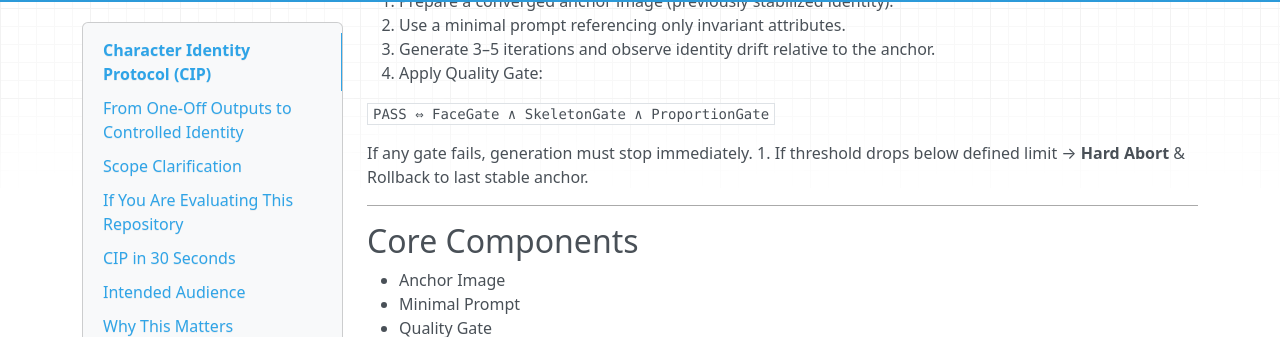
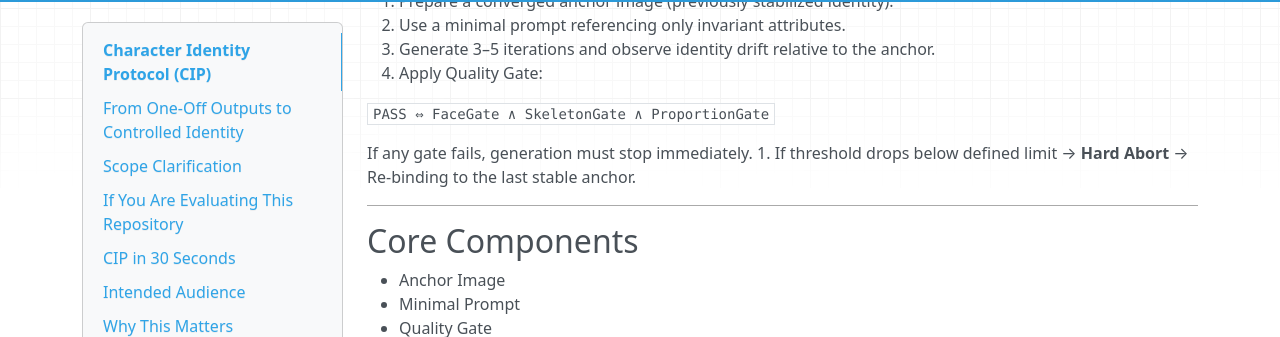
Before and after one commit to watadani-byte/character-identity-protocol, an MkDocs documentation site: the page built from docs/index.md, in a window 1280 px wide and 900 px high, scrolled down 4544 px. Shown: the part 118-455 px from the top of the window. Built offline with MkDocs 1.6.1, drawn with Linux system fonts in a browser that asks for light colours; nearby versions of some CDN libraries.

Commit message:
index.md を更新

````diff
--- a/docs/index.md
+++ b/docs/index.md
@@ -247,7 +247,7 @@ Identity Stability
    ```
 
    If any gate fails, generation must stop immediately.
-1. If threshold drops below defined limit → **Hard Abort** & Rollback to last stable anchor.
+1. If threshold drops below defined limit → **Hard Abort** → Re-binding to the last stable anchor.
 
 -----
 
````
